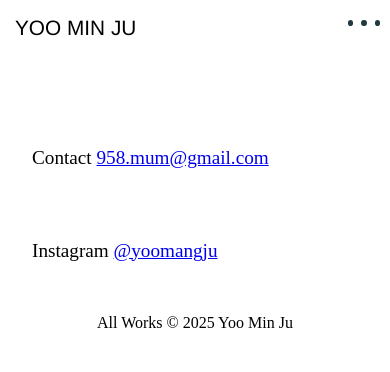
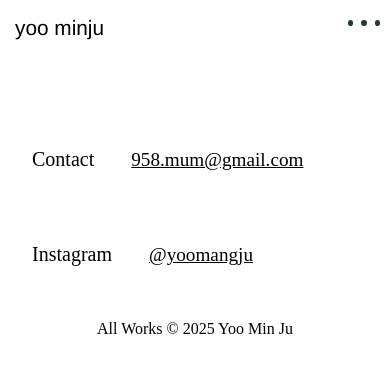
Before and after one commit to YooUisun/yoominju, a React (Create React App) app: page /contact in a window 390 px wide. Shown: the top 372 px of the page. Built offline with nearby package versions, Linux system fonts and the light colour scheme.

Commit message:
a태그 효과 추가 및 색상 변경경

```diff
--- a/src/Contact/Contact.css
+++ b/src/Contact/Contact.css
@@ -25,6 +25,14 @@
 .contact-section a {
   font-size: 1.2rem;
   font-weight: 300;
+  color: inherit;              /* 🔥 부모 텍스트 색상 따라가게 */
+}
+.contact-section a:visited {
+  color: inherit;              /* 🔥 방문한 후에도 색상 유지 */
+}
+
+.contact-section a:hover {
+  text-decoration: underline;  /* 🔥 마우스 올릴 때만 밑줄 */
 }
 
 .contact-section a:hover {
@@ -75,6 +83,16 @@
 
   .contact-info p a,
   .contact-mail p a {
-    margin-left: 0;                /* 🔥 여백 제거 */
+    margin-left: 2rem;           /* 🔥 여백 추가로 살짝 띄움 */
+  }
+
+  .contact-info {
+    font-size: 20px;
+    font-weight: 400;
+  }
+
+  .contact-mail {
+    font-size: 20px;
+    font-weight: 400;
   }
 }
--- a/src/Main/Main.js
+++ b/src/Main/Main.js
@@ -18,7 +18,7 @@ const Main = () => {
     if (!container || !magnifier) return;
 
     const zoom = 2; // 확대 배율
-    const imgSrc = "/yoominju/img/MainBackground2.webp";
+    const imgSrc = "/yoominju/img/MainBackground.webp";
 
     // 돋보기 배경 이미지 설정
     magnifier.style.backgroundImage = `url(${imgSrc})`;
@@ -83,7 +83,7 @@ const Main = () => {
       className="main-container"
       onClick={handleClick}
       style={{
-        backgroundImage: `url('/yoominju/img/MainBackground2.webp')`,
+        backgroundImage: `url('/yoominju/img/MainBackground.webp')`,
       }}
     >
       <div
--- a/src/NavBar/NavBar.js
+++ b/src/NavBar/NavBar.js
@@ -31,7 +31,7 @@ function NavBar() {
       <div className="nav-container">
         <h1 className="logo">
           <Link to="/yoominju" className="logo-link">
-            YOO MIN JU
+            yoo minju
           </Link>
         </h1>
 
--- a/src/News/News.js
+++ b/src/News/News.js
@@ -8,9 +8,9 @@ const newsItem = {
   title: "Rundgang",
   date: "July 18 – July 20, 2025",
   images: [
-    "/img/Exhibition1.webp",
-    "/img/Exhibition2.webp",
-    "/img/Exhibition3.webp",
+    "/img/News/Exhibition1.webp",
+    "/img//News/Exhibition2.webp",
+    "/img/News/Exhibition3.webp",
   ],
 };
 
@@ -19,7 +19,7 @@ export default function News() {
     <section id="about" className="about-section">
       <h2 className="exhibition-label">News</h2>
 
-      {/* 🔥 이미지 3개 가로 배치 */}
+      {/* 이미지 3개 가로 배치 */}
       <div className="exhibition-row">
         {newsItem.images.map((img, index) => (
           <Link
@@ -35,7 +35,7 @@ export default function News() {
         ))}
       </div>
 
-      {/* 🔥 제목과 날짜는 아래 한 번만 */}
+      {/* 제목과 날짜는 아래 한 번만 */}
       <h3 className="exhibition-title">{newsItem.title}</h3>
       <p className="exhibition-date">{newsItem.date}</p>
     </section>
--- a/src/Work/Work.js
+++ b/src/Work/Work.js
@@ -4,7 +4,7 @@ import { Link } from 'react-router-dom';
 import './Work.css';
 
 const images = [
-  { src: '/img/Sample.webp', title: '민주의 여행', year: '2024', location: 'Seoul' },
+  { src: '/img/WorksMain/18.webp', title: '18', year: '2024', location: 'Seoul' },
   { src: '/img/Sample2.jpg', title: '의선의 여행', year: '2023', location: 'Busan' },
   // 추가 시 여기에만 객체를 늘리면 됩니다.
 ];
```
